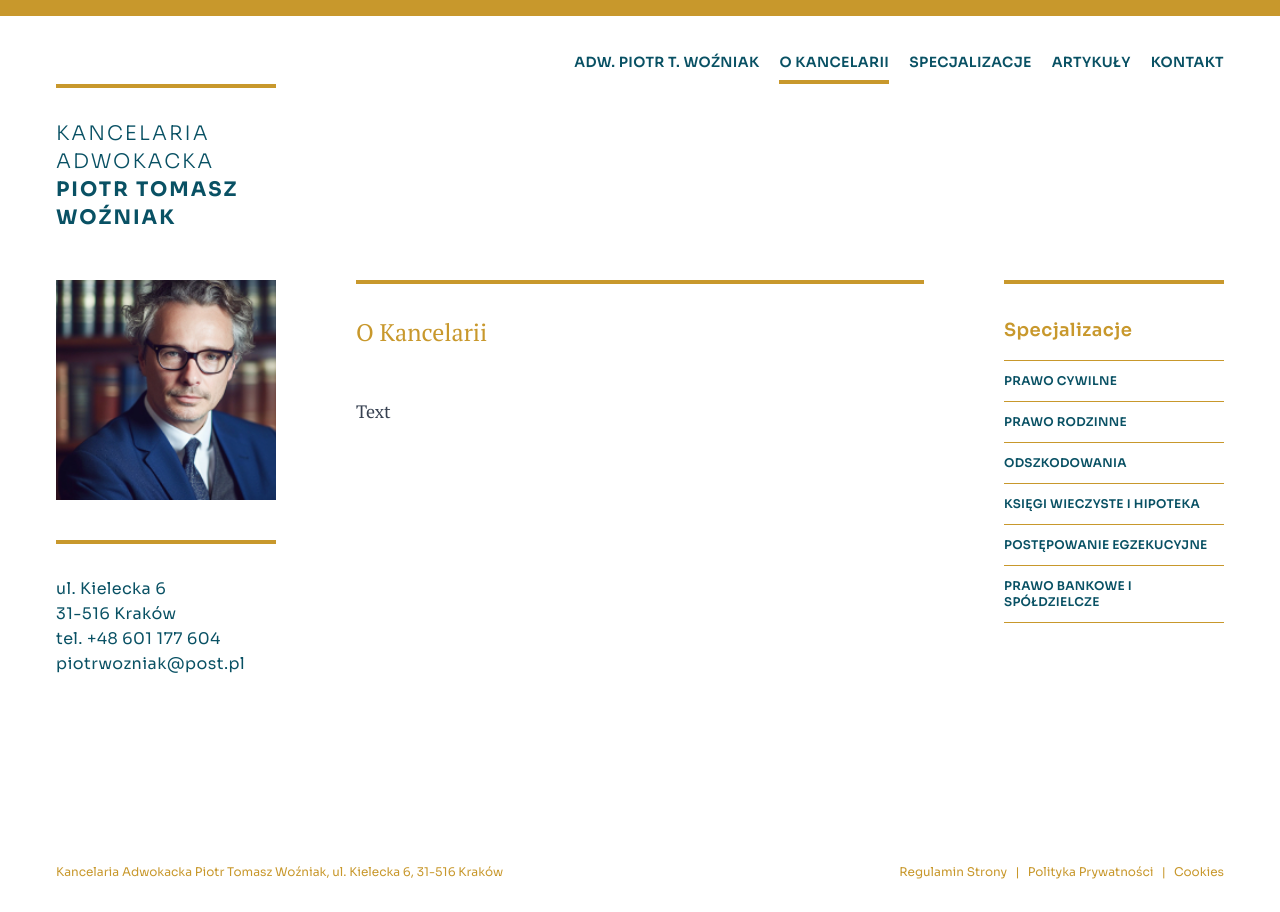
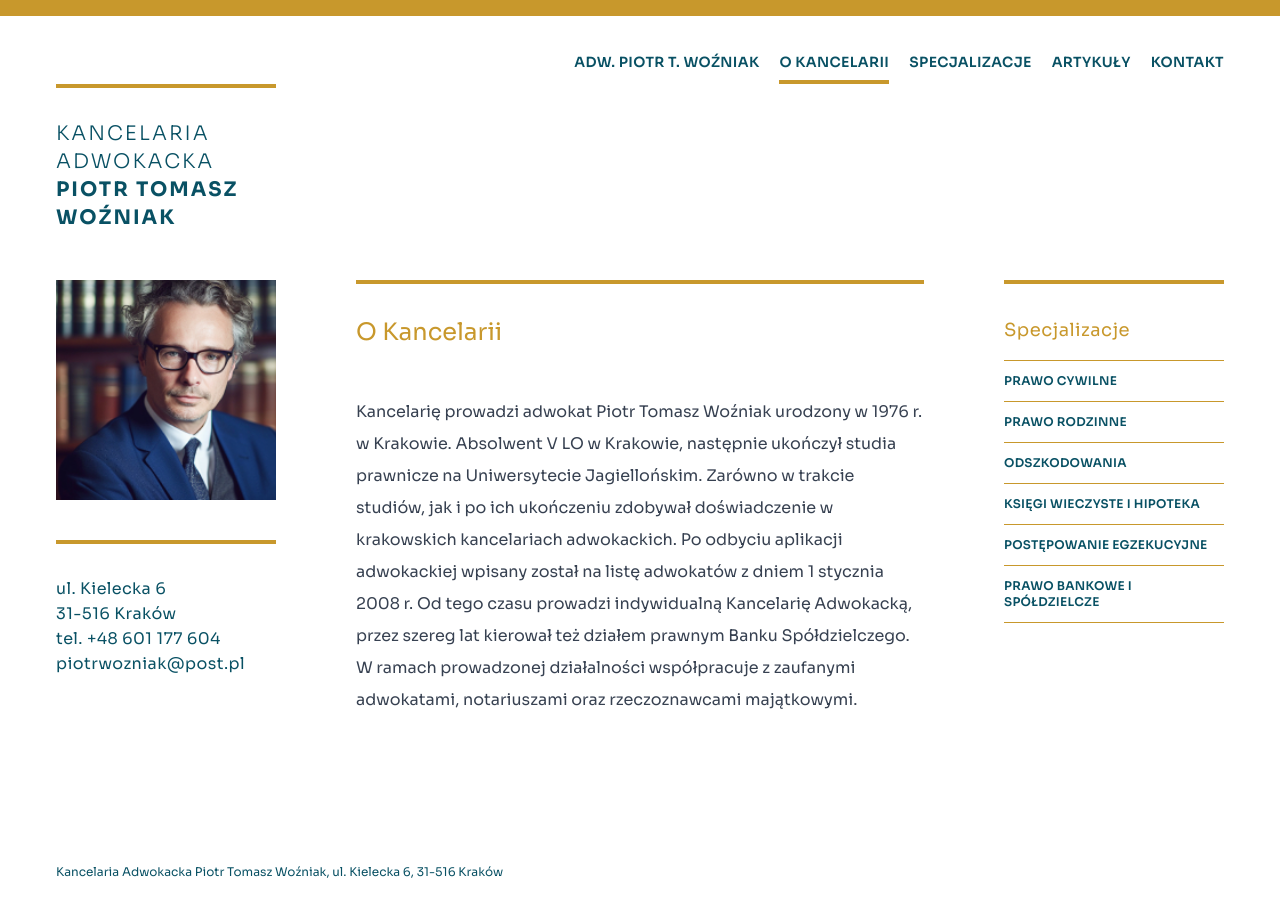
Before and after one commit to JanKubiena/nextjs-piotrek, a Next.js app: page /o-kancelarii in a window 1280 px wide. Built offline with nearby package versions, Linux system fonts and the light colour scheme.

Commit message:
refactor

```diff
--- a/app/artykuly/page.js
+++ b/app/artykuly/page.js
@@ -1,7 +1,7 @@
 export default function ArtykulyPage() {
     return (
-      <main className="prose prose-h1:text-2xl prose-h1:text-pw-gold prose-h1:mb-12 font-serif text-[18px] border-t-pw-gold border-t-4 pt-8">
-        <h1 className="font-serif font-normal">Artykuły</h1>
+      <main className="prose prose-h1:text-2xl prose-h1:text-pw-gold prose-h1:mb-12 font-sans text-md leading-8  border-t-pw-gold border-t-4 pt-8">
+      <h1 className="font-sans font-normal">Artykuły</h1>
         <p>Text</p>
       </main>
     )
--- a/app/components/footer/Footer.js
+++ b/app/components/footer/Footer.js
@@ -3,16 +3,16 @@ import Link from "next/link";
 export default function Footer() {
     return (
         <div className="flex justify-between max-w-[1366px] mx-auto px-14 py-8">
-            <div className="text-pw-gold">
+            <div className="text-pw-green">
                 <p className="text-xs">Kancelaria Adwokacka Piotr Tomasz Woźniak, ul. Kielecka 6, 31-516 Kraków</p>
             </div>
-            <div className="flex gap-x-2 text-pw-gold text-xs">
+            {/* <div className="flex gap-x-2 text-pw-gold text-xs">
                 <Link href="/regulamin-strony"><span>Regulamin Strony</span></Link>
                 <span>|</span>
                 <Link href="/polityka-prywatnosci"><span>Polityka Prywatności</span></Link>
                 <span>|</span>
                 <Link href="/cookies"><span>Cookies</span></Link>
-            </div>
+            </div> */}
         </div>
     )
 }
--- a/app/components/header/Header.js
+++ b/app/components/header/Header.js
@@ -1,43 +1,16 @@
 'use client';
 
 import NavBar from "./NavBar";
+import { data } from "@/app/data/data";
 
-const pages = [
-  {
-    id: "1",
-    name: "Adw. Piotr T. Woźniak",
-    menu: "Adwokat Piotr T. Woźniak",
-    href: "/",
-  },
-  {
-    id: "2",
-    name: "O Kancelarii",
-    menu: "O Kancelarii",
-    href: "/o-kancelarii",
-  },
-  {
-    id: "3",
-    name: "Specjalizacje",
-    menu: "Specjalizacje",
-    href: "/specjalizacje",
-  },
-  {
-    id: "4",
-    name: "Artykuły",
-    menu: "Artykuły",
-    href: "/artykuly",
-  },
-  {
-    id: "5",
-    name: "Kontakt",
-    menu: "Kontakt",
-    href: "/kontakt",
-  },
-];
+
 
 export default function Header() {
 
   return (
-        <NavBar pages={pages} />
+    //TU WSTAWIĆ LOGO
+    <header>
+        <NavBar pages={data} />
+    </header>
   );
 }
--- a/app/components/main/SpecializationsList.js
+++ b/app/components/main/SpecializationsList.js
@@ -50,7 +50,7 @@ export default function SpecializationsMenu(){
 
     return (
         <div className="flex flex-col w-full h-fit pt-8 border-t-4 border-b border-pw-gold">
-            <h1 className="text-pw-gold pb-4 text-lg font-semibold tracking-wide">Specjalizacje</h1>
+            <h1 className="text-pw-gold pb-4 text-lg font-normal tracking-wide">Specjalizacje</h1>
             <div className="text-pw-green text-xs font-semibold uppercase tracking-wide flex flex-col">
                 {menuItems}
             </div>
--- /dev/null
+++ b/app/data/data.js
@@ -0,0 +1,32 @@
+export const data = [
+    {
+      id: "1",
+      name: "Adw. Piotr T. Woźniak",
+      menu: "Adwokat Piotr T. Woźniak",
+      href: "/",
+    },
+    {
+      id: "2",
+      name: "O Kancelarii",
+      menu: "O Kancelarii",
+      href: "/o-kancelarii",
+    },
+    {
+      id: "3",
+      name: "Specjalizacje",
+      menu: "Specjalizacje",
+      href: "/specjalizacje",
+    },
+    {
+      id: "4",
+      name: "Artykuły",
+      menu: "Artykuły",
+      href: "/artykuly",
+    },
+    {
+      id: "5",
+      name: "Kontakt",
+      menu: "Kontakt",
+      href: "/kontakt",
+    },
+  ];
--- a/app/kontakt/page.js
+++ b/app/kontakt/page.js
@@ -1,8 +1,10 @@
 export default function KontaktPage() {
     return (
-      <main className="prose prose-h1:text-2xl prose-h1:text-pw-gold prose-h1:mb-12 font-serif text-[18px] border-t-pw-gold border-t-4 pt-8">
-        <h1 className="font-serif font-normal">Kontakt</h1>
-        <p>Text</p>
+      <main className="prose prose-h1:text-2xl prose-h1:text-pw-gold prose-h1:mb-12 font-sans text-md leading-8  border-t-pw-gold border-t-4 pt-8">
+        <h1 className="font-sans font-normal">Kontakt</h1>
+        <p>ul. Kielecka 6, 31-516 Kraków</p>
+        <p>tel. +48 601 177 604</p>
+        <p>piotrwozniak@post.pl</p>
       </main>
     )
   }
--- a/app/layout.js
+++ b/app/layout.js
@@ -48,7 +48,7 @@ export default function RootLayout({ children }) {
                   <div className="lg:hidden">
                     <SpecializationsMenu />
                   </div>
-                  <div className="md:hidden text-center">
+                  <div className="md:hidden text-left">
                     <ContactDetails />
                   </div>
                 </div>
@@ -61,9 +61,9 @@ export default function RootLayout({ children }) {
             </div>
           </div>
 
-          <div className="hidden lg:block mt-8">
+          <footer className="hidden lg:block mt-8">
             <Footer />
-          </div>
+          </footer>
         </body>
       </html>
     </MenuContextProvider>
--- a/app/o-kancelarii/page.js
+++ b/app/o-kancelarii/page.js
@@ -1,8 +1,12 @@
 export default function OkancelariiPage() {
     return (
-      <main className="prose prose-h1:text-2xl prose-h1:text-pw-gold prose-h1:mb-12 font-serif text-[18px] border-t-pw-gold border-t-4 pt-8">
-        <h1 className="font-serif font-normal">O Kancelarii</h1>
-        <p>Text</p>
-      </main>
+      <main className="prose prose-h1:text-2xl prose-h1:text-pw-gold prose-h1:mb-12 font-sans text-md leading-8  border-t-pw-gold border-t-4 pt-8">
+      <h1 className="font-sans font-normal">O Kancelarii</h1>
+
+      <p>
+      Kancelarię prowadzi adwokat Piotr Tomasz Woźniak urodzony w 1976 r. w Krakowie. Absolwent V LO w Krakowie, następnie ukończył studia prawnicze na Uniwersytecie Jagiellońskim. Zarówno w trakcie studiów, jak i po ich ukończeniu zdobywał doświadczenie w krakowskich kancelariach adwokackich. Po odbyciu aplikacji adwokackiej wpisany został na listę adwokatów z dniem 1 stycznia 2008 r. Od tego czasu prowadzi indywidualną Kancelarię Adwokacką, przez szereg lat kierował też działem prawnym Banku Spółdzielczego. W ramach prowadzonej działalności współpracuje z zaufanymi adwokatami, notariuszami oraz rzeczoznawcami majątkowymi.
+      </p>
+
+    </main>
     )
   }
--- a/app/page.js
+++ b/app/page.js
@@ -2,7 +2,7 @@ import Image from 'next/image';
 
 export default function Home() {
   return (
-    <main className="prose prose-h1:text-2xl prose-h1:text-pw-gold prose-h1:mb-12 font-sans text-md leading-8 border-t-pw-gold border-t-4 pt-8">
+    <main className="prose prose-h1:text-2xl prose-h1:text-pw-gold prose-h1:mb-12 font-sans text-md leading-8  border-t-pw-gold border-t-4 pt-8">
       <h1 className="font-sans font-normal">Adwokat Piotr Tomasz Woźniak</h1>
       <Image className='md:hidden'
         src="/piotr-wozniak.jpg"
--- a/app/specjalizacje/page.js
+++ b/app/specjalizacje/page.js
@@ -1,7 +1,7 @@
 export default function SpecjalizacjePage() {
     return (
-      <main className="prose prose-h1:text-2xl prose-h1:text-pw-gold prose-h1:mb-12 font-serif text-[18px] border-t-pw-gold border-t-4 pt-8">
-        <h1 className="font-serif font-normal">Specjalizacje</h1>
+      <main className="prose prose-h1:text-2xl prose-h1:text-pw-gold prose-h1:mb-12 font-sans text-md leading-8  border-t-pw-gold border-t-4 pt-8">
+      <h1 className="font-sans font-normal">Specjalizacje</h1>
         <p>Text</p>
       </main>
     )
```
